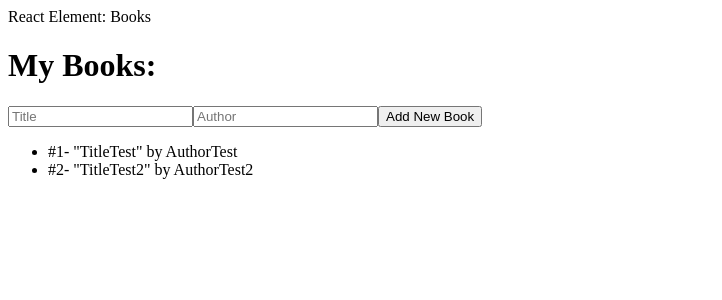
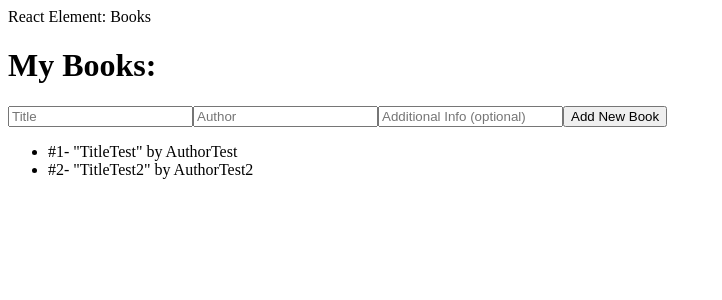
Before and after one commit to ghostflame2153/cs300-assignment-4-starter, a React (Vite) app: page / in a window 1280 px wide. Shown: the top 300 px of the page, without its empty margins (0-722 px from the left). Built offline with nearby package versions, Linux system fonts and the light colour scheme.

Commit message:
Add additional info

```diff
--- a/src/App.jsx
+++ b/src/App.jsx
@@ -121,10 +121,17 @@ const visibleBooks = books.length > 2 ? books.slice(2) : books;
         value={author}
         onChange={(e) => setAuthor(e.target.value)}
         />
+         <input
+          type="text"
+          placeholder="Additional Info (optional)"
+          value={info}
+          onChange={(e) => setInfo(e.target.value)}
+        />
         <button type="submit"> Add New Book</button>
         </form>
 
       <ul>
+
         {visibleBooks.map((book) => ( <li key={book.id}> #{bookId(book)}- "{book.title}" by {book.author}{''}
           {bookButtons(book)}
           </li>
```
